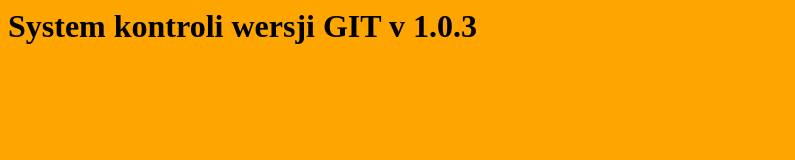
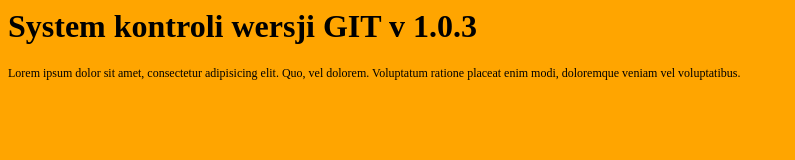
Before and after one commit to konrado2008/projekt_git, a plain HTML site: page index.html in a window 1280 px wide. Shown: the whole page, without its empty margins (0-795 px from the left). Drawn offline with Linux system fonts and the light colour scheme.

Commit message:
Lorem ipsum
Add paragrapf with new text (lorem ipsum)

```diff
--- a/index.html
+++ b/index.html
@@ -5,7 +5,7 @@
 </head>
 <body>
 	<h1>System kontroli wersji GIT v 1.0.3</h1>
-
+		<p>Lorem ipsum dolor sit amet, consectetur adipisicing elit. Quo, vel dolorem. Voluptatum ratione placeat enim modi, doloremque veniam vel voluptatibus.</p>
 <script src="js/script.js"></script>
 </body>
 </html>
```
